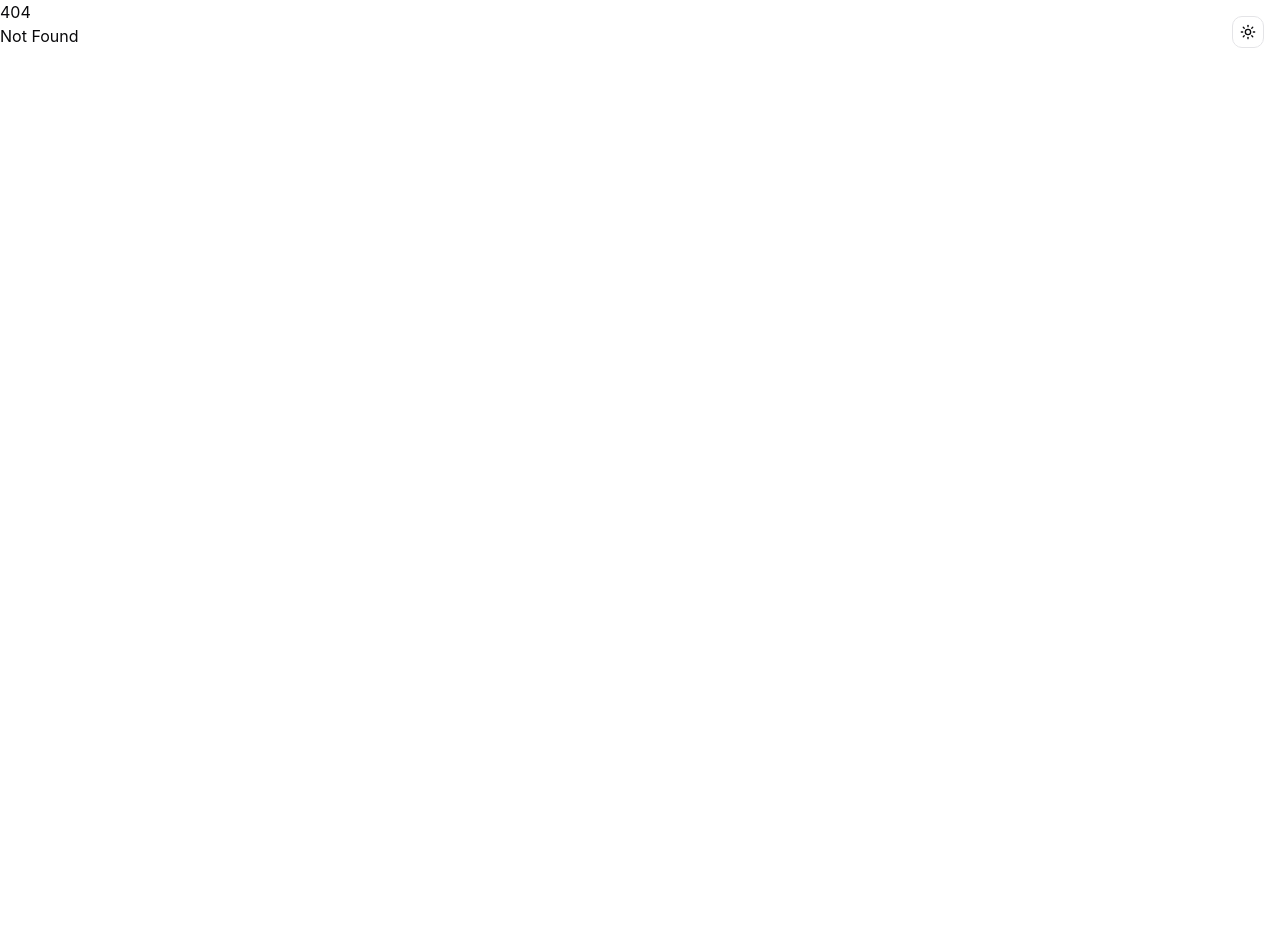
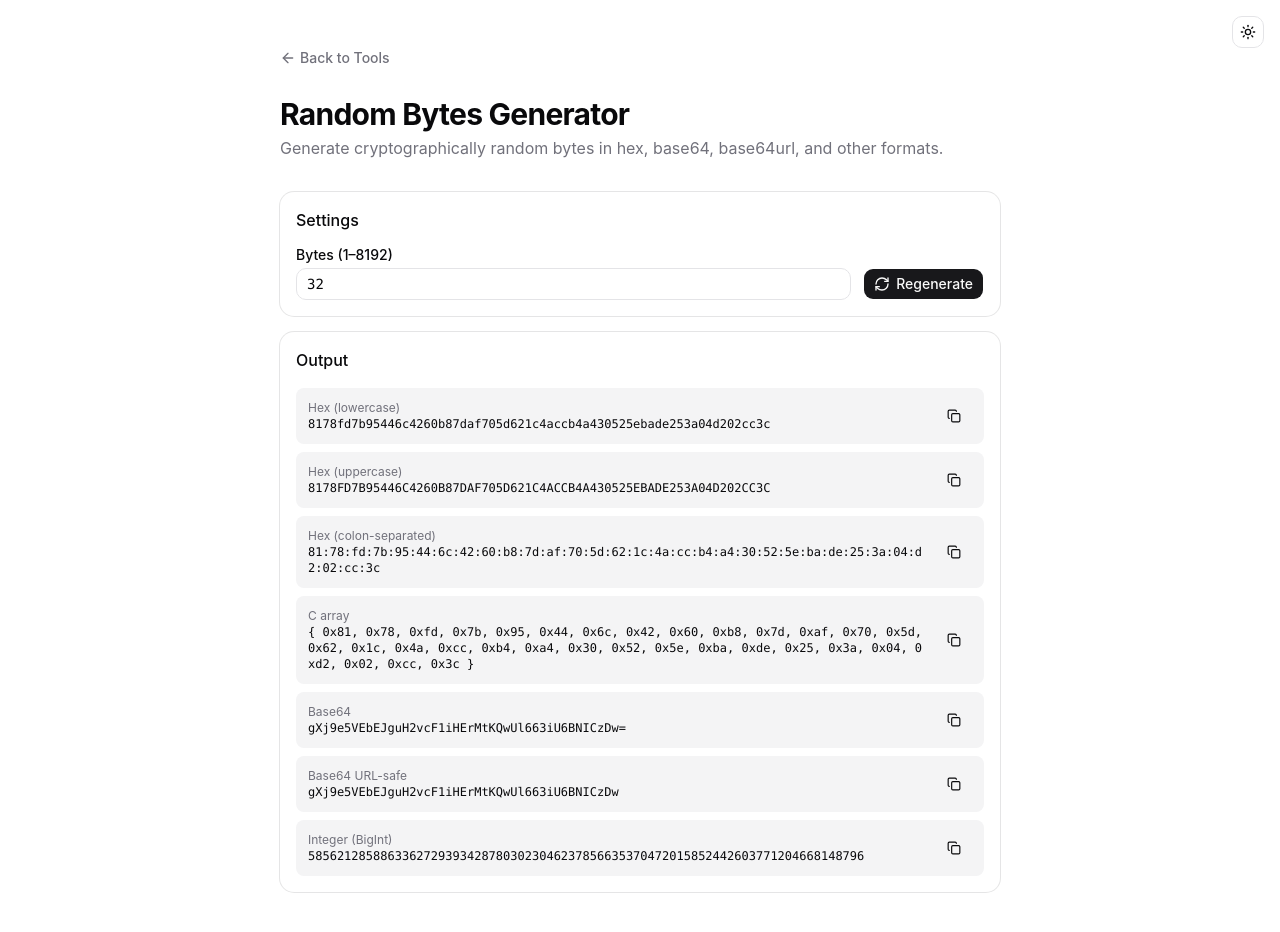
Before and after one commit to orykr/tool.ory.kr, a SvelteKit app in the folder frontend/: page /random-hex in a window 1280 px wide. Before the commit this address had no page. Shown: the top 932 px of the page. Before the commit the page ends 800 px from the top, so only its background shows below. Built offline with nearby package versions, Linux system fonts and the light colour scheme.

Commit message:
feat(random-hex): add CSPRNG random bytes generator (hex/base64/int/C array)

```diff
--- a/frontend/src/routes/+page.svelte
+++ b/frontend/src/routes/+page.svelte
@@ -656,6 +656,11 @@
 			href: "/basic-auth",
 			title: "HTTP Basic Auth",
 			description: "Build and decode HTTP Basic Authorization headers."
+		},
+		{
+			href: "/random-hex",
+			title: "Random Bytes Generator",
+			description: "Generate crypto-grade random bytes in hex, base64, integer."
 		}
 	];
 </script>
--- /dev/null
+++ b/frontend/src/routes/random-hex/+page.svelte
@@ -0,0 +1,114 @@
+<script lang="ts">
+	import * as Card from "$lib/components/ui/card/index.js";
+	import { Button } from "$lib/components/ui/button/index.js";
+	import { Input } from "$lib/components/ui/input/index.js";
+	import { Label } from "$lib/components/ui/label/index.js";
+	import ArrowLeft from "@lucide/svelte/icons/arrow-left";
+	import Copy from "@lucide/svelte/icons/copy";
+	import Check from "@lucide/svelte/icons/check";
+	import RefreshCw from "@lucide/svelte/icons/refresh-cw";
+
+	let bytes = $state(32);
+	let counter = $state(0);
+
+	function generateBytes(n: number): Uint8Array {
+		const buf = new Uint8Array(Math.max(1, Math.min(8192, Math.floor(n) || 32)));
+		crypto.getRandomValues(buf);
+		return buf;
+	}
+
+	let data = $derived.by(() => {
+		void counter;
+		void bytes;
+		const buf = generateBytes(bytes);
+		const hex = Array.from(buf)
+			.map((b) => b.toString(16).padStart(2, "0"))
+			.join("");
+		const upperHex = hex.toUpperCase();
+		const colonHex = hex.match(/.{1,2}/g)?.join(":") ?? "";
+		const cFmt = "{ " + Array.from(buf).map((b) => `0x${b.toString(16).padStart(2, "0")}`).join(", ") + " }";
+
+		// base64
+		let bin = "";
+		for (const b of buf) bin += String.fromCharCode(b);
+		const b64 = btoa(bin);
+		const b64url = b64.replace(/\+/g, "-").replace(/\//g, "_").replace(/=+$/, "");
+
+		// integers
+		let asBigInt = 0n;
+		for (const b of buf) asBigInt = (asBigInt << 8n) | BigInt(b);
+
+		return { hex, upperHex, colonHex, cFmt, b64, b64url, asBigInt: asBigInt.toString() };
+	});
+
+	function regenerate() {
+		counter++;
+	}
+
+	let copied = $state<string | null>(null);
+	async function copy(key: string, value: string) {
+		await navigator.clipboard.writeText(value);
+		copied = key;
+		setTimeout(() => (copied = null), 1200);
+	}
+</script>
+
+<main class="container mx-auto max-w-3xl px-6 py-12">
+	<nav class="mb-6">
+		<a
+			href="/"
+			class="text-muted-foreground hover:text-foreground inline-flex items-center gap-1 text-sm font-medium transition-colors"
+		>
+			<ArrowLeft class="h-4 w-4" />
+			Back to Tools
+		</a>
+	</nav>
+
+	<header class="mb-8">
+		<h1 class="text-3xl font-bold tracking-tight">Random Bytes Generator</h1>
+		<p class="text-muted-foreground mt-1">
+			Generate cryptographically random bytes in hex, base64, base64url, and other formats.
+		</p>
+	</header>
+
+	<Card.Root class="mb-4">
+		<Card.Header><Card.Title class="text-base">Settings</Card.Title></Card.Header>
+		<Card.Content class="flex items-end gap-3">
+			<div class="flex-1 space-y-1.5">
+				<Label for="b">Bytes (1–8192)</Label>
+				<Input id="b" type="number" min="1" max="8192" bind:value={bytes} class="font-mono" />
+			</div>
+			<Button onclick={regenerate}>
+				<RefreshCw />
+				Regenerate
+			</Button>
+		</Card.Content>
+	</Card.Root>
+
+	<Card.Root>
+		<Card.Header><Card.Title class="text-base">Output</Card.Title></Card.Header>
+		<Card.Content>
+			<dl class="space-y-2">
+				{#each [
+					{ k: "Hex (lowercase)", v: data.hex, key: "h" },
+					{ k: "Hex (uppercase)", v: data.upperHex, key: "u" },
+					{ k: "Hex (colon-separated)", v: data.colonHex, key: "c" },
+					{ k: "C array", v: data.cFmt, key: "ca" },
+					{ k: "Base64", v: data.b64, key: "b" },
+					{ k: "Base64 URL-safe", v: data.b64url, key: "bu" },
+					{ k: "Integer (BigInt)", v: data.asBigInt, key: "i" }
+				] as item (item.key)}
+					<div class="bg-muted flex items-center justify-between gap-3 rounded-md p-3">
+						<div class="min-w-0 flex-1">
+							<p class="text-muted-foreground text-xs">{item.k}</p>
+							<p class="font-mono text-xs break-all">{item.v}</p>
+						</div>
+						<Button variant="ghost" size="sm" onclick={() => copy(item.key, item.v)}>
+							{#if copied === item.key}<Check />{:else}<Copy />{/if}
+						</Button>
+					</div>
+				{/each}
+			</dl>
+		</Card.Content>
+	</Card.Root>
+</main>
```
